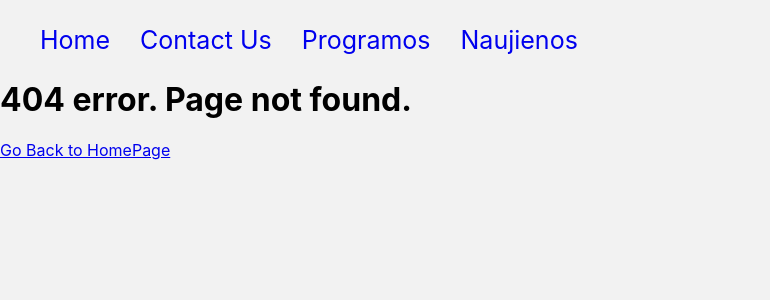
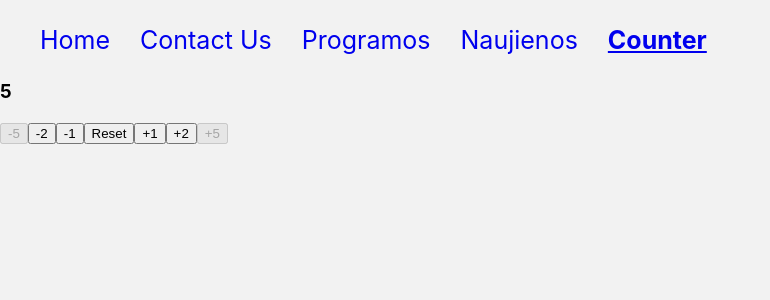
Before and after one commit to Adomelism/First-React-Project, a React (Create React App) app: page /CounterPage in a window 1280 px wide. Before the commit this address had no page. Shown: the top 300 px of the page, without its empty margins (0-770 px from the left). Built offline with nearby package versions, Linux system fonts and the light colour scheme.

Commit message:
added counter page

```diff
--- a/src/App.js
+++ b/src/App.js
@@ -3,6 +3,7 @@ import { Routes, Route, Link, NavLink } from 'react-router-dom';
 import ContactUs from './Pages//ContactUsPage/ContactUs';
 import Programos from './Pages/Programos/Programos';
 import NewsPage from './Pages/NewsPage/NewsPage';
+import CounterPage from './Pages/CounterPage/CounterPage';
 
 
 function App() {
@@ -26,6 +27,10 @@ function App() {
           <li className='nav-item'>
             <NavLink to='/NewsPage' className='nav-link'>Naujienos</NavLink>
           </li>
+
+          <li className='nav-item'>
+            <NavLink to='/CounterPage' className='nav-link'>Counter</NavLink>
+          </li>
         </ul>
       </nav>
 
@@ -33,6 +38,7 @@ function App() {
             <Route path='/ContactUs' element={<ContactUs />} />
             <Route path='/Programos' element={<Programos />} />
             <Route path='/NewsPage' element={<NewsPage />} />
+            <Route path='/CounterPage' element={<CounterPage />} />
             <Route path='/' element={
               <div>
                 <h1>HomePage</h1>
--- /dev/null
+++ b/src/Pages/CounterPage/CounterPage.js
@@ -0,0 +1,30 @@
+import { useState } from "react"
+
+
+const CounterPage = () => {
+
+    const [count, setCount] = useState(5)
+
+    const plus1Handler = () => setCount(count +1);
+    const minus1Handler = () => setCount(count -1);
+    const plus2Handler = () => setCount(count +2);
+    const minus2Handler = () => setCount(count -2);
+    const plus5Handler = () => setCount(count +5);
+    const minus5Handler = () => setCount(count -5);
+    const resetHandler = () => setCount(5);
+
+  return (
+    <div>
+    <h3>{count}</h3>
+    <button onClick={minus5Handler} disabled={count <6}>-5</button>
+    <button onClick={minus2Handler} disabled={count <3}>-2</button>
+    <button onClick={minus1Handler} disabled={count <2}>-1</button>
+    <button onClick={resetHandler}>Reset</button>
+    <button onClick={plus1Handler} disabled={count >=10}>+1</button>
+    <button onClick={plus2Handler} disabled={count >=9}>+2</button>
+    <button onClick={plus5Handler} disabled={count >=5}>+5</button>
+    </div>
+  )
+}
+
+export default CounterPage
```
